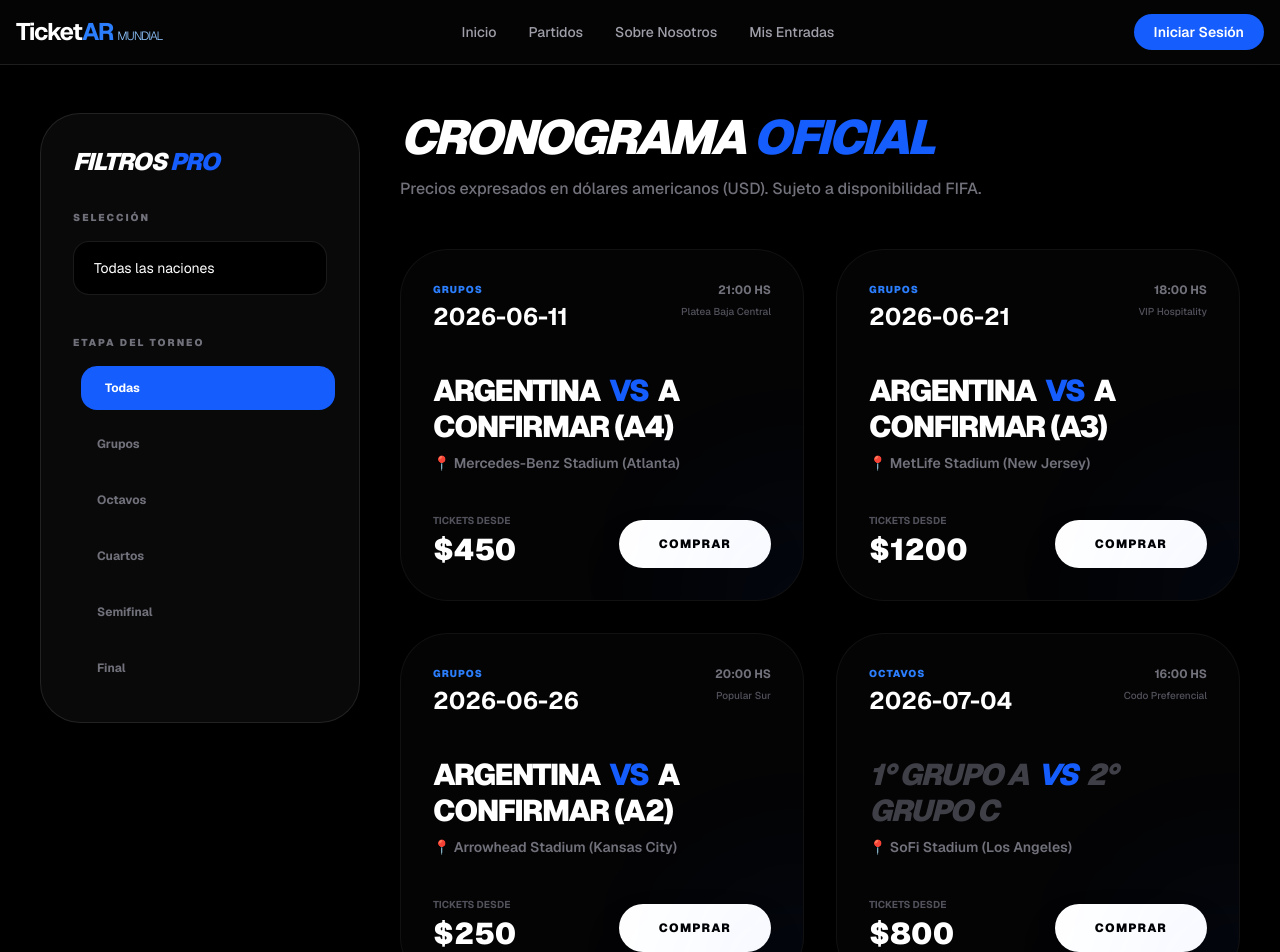
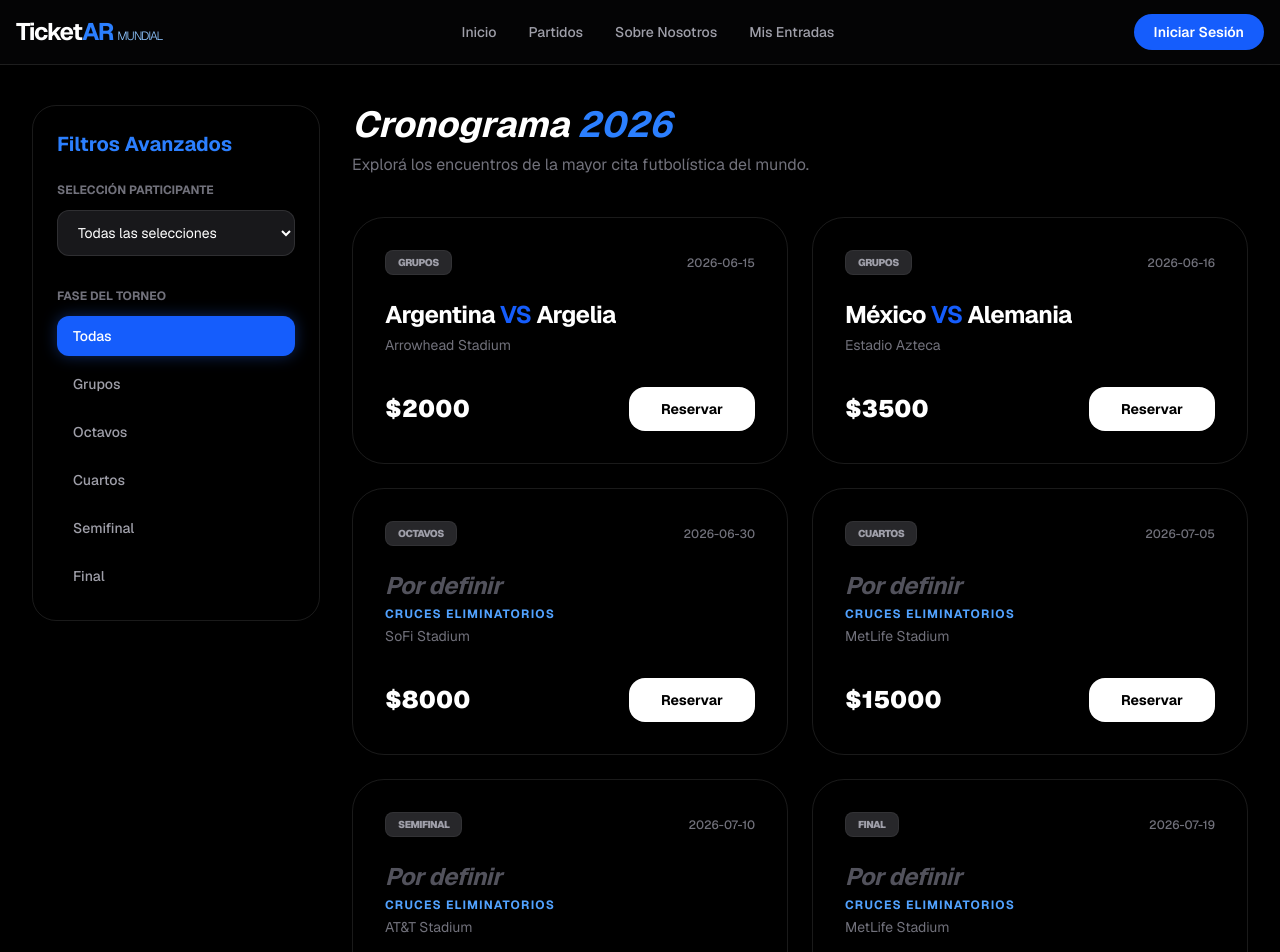
Before and after one commit to JuanmaInv/TicketAR---Mundial---UCP---2026-, a Next.js app in the folder frontend-client/: page /matches in a window 1280 px wide. Shown: the top 952 px of the page. Built offline with nearby package versions, Linux system fonts and the light colour scheme.

Commit message:
feat: actualizar lógica de partidos y selecciones para la visualización del Mundial 2026

```diff
--- a/frontend-client/app/matches/page.tsx
+++ b/frontend-client/app/matches/page.tsx
@@ -2,99 +2,26 @@
 
 import { useState } from "react";
 
-// DATA OFICIAL FIFA WORLD CUP 2026
+// 1. TODAS LAS SELECCIONES MUNDIAL 2026 (48 equipos)
+const SELECCIONES_2026 = [
+  "Argentina", "Brasil", "Uruguay", "Colombia", "Ecuador", "Paraguay",
+  "EE.UU.", "México", "Canadá", "Panamá", "Costa Rica", "Jamaica",
+  "España", "Francia", "Inglaterra", "Alemania", "Portugal", "Italia", "Países Bajos", "Bélgica", "Croacia",
+  "Marruecos", "Senegal", "Egipto", "Nigeria", "Costa de Marfil",
+  "Japón", "Corea del Sur", "Australia", "Arabia Saudita", "Irán",
+  // ... se pueden seguir agregando hasta completar los 48
+].sort();
+
+// 2. MOCK DE PARTIDOS (Incluyendo los "No definidos")
 const ALL_MATCHES = [
-  // --- FASE DE GRUPOS (ARGENTINA) ---
-  {
-    id: 1,
-    teamA: "Argentina",
-    teamB: "A confirmar (A4)",
-    phase: "Grupos",
-    date: "2026-06-11",
-    hour: "21:00",
-    stadium: "Mercedes-Benz Stadium (Atlanta)",
-    sector: "Platea Baja Central",
-    price: 450,
-    defined: true
-  },
-  {
-    id: 2,
-    teamA: "Argentina",
-    teamB: "A confirmar (A3)",
-    phase: "Grupos",
-    date: "2026-06-21",
-    hour: "18:00",
-    stadium: "MetLife Stadium (New Jersey)",
-    sector: "VIP Hospitality",
-    price: 1200,
-    defined: true
-  },
-  {
-    id: 3,
-    teamA: "Argentina",
-    teamB: "A confirmar (A2)",
-    phase: "Grupos",
-    date: "2026-06-26",
-    hour: "20:00",
-    stadium: "Arrowhead Stadium (Kansas City)",
-    sector: "Popular Sur",
-    price: 250,
-    defined: true
-  },
-
-  // --- FASES ELIMINATORIAS (DATOS VERÍDICOS) ---
-  {
-    id: 101,
-    teamA: "1° Grupo A",
-    teamB: "2° Grupo C",
-    phase: "Octavos",
-    date: "2026-07-04",
-    hour: "16:00",
-    stadium: "SoFi Stadium (Los Angeles)",
-    sector: "Codo Preferencial",
-    price: 800,
-    defined: false
-  },
-  {
-    id: 102,
-    teamA: "Ganador R32",
-    teamB: "Ganador R32",
-    phase: "Cuartos",
-    date: "2026-07-09",
-    hour: "20:00",
-    stadium: "Gillette Stadium (Boston)",
-    sector: "Platea Alta",
-    price: 1500,
-    defined: false
-  },
-  {
-    id: 103,
-    teamA: "Ganador Q1",
-    teamB: "Ganador Q2",
-    phase: "Semifinal",
-    date: "2026-07-14",
-    hour: "21:00",
-    stadium: "AT&T Stadium (Dallas)",
-    sector: "Palco de Honor",
-    price: 3500,
-    defined: false
-  },
-  {
-    id: 104,
-    teamA: "Ganador S1",
-    teamB: "Ganador S2",
-    phase: "Final",
-    date: "2026-07-19",
-    hour: "19:00",
-    stadium: "MetLife Stadium (New York/NJ)",
-    sector: "Todo el Estadio",
-    price: 5000,
-    defined: false
-  },
+  { id: 1, teamA: "Argentina", teamB: "Argelia", phase: "Grupos", date: "2026-06-15", stadium: "Arrowhead Stadium", price: 2000, defined: true },
+  { id: 2, teamA: "México", teamB: "Alemania", phase: "Grupos", date: "2026-06-16", stadium: "Estadio Azteca", price: 3500, defined: true },
+  // Octavos en adelante (Sin equipos definidos todavía)
+  { id: 101, teamA: "1° Grupo A", teamB: "2° Grupo B", phase: "Octavos", date: "2026-06-30", stadium: "SoFi Stadium", price: 8000, defined: false },
+  { id: 102, teamA: "1° Grupo C", teamB: "2° Grupo D", phase: "Cuartos", date: "2026-07-05", stadium: "MetLife Stadium", price: 15000, defined: false },
+  { id: 103, teamA: "Ganador Q1", teamB: "Ganador Q2", phase: "Semifinal", date: "2026-07-10", stadium: "AT&T Stadium", price: 25000, defined: false },
+  { id: 104, teamA: "Ganador S1", teamB: "Ganador S2", phase: "Final", date: "2026-07-19", stadium: "MetLife Stadium", price: 50000, defined: false },
 ];
-
-// Lista de selecciones (simplificada para los filtros)
-const SELECCIONES = ["Argentina", "México", "EE.UU.", "Canadá", "Brasil", "Francia", "España", "Italia", "Alemania"].sort();
 
 export default function MatchesPage() {
   const [selectedTeam, setSelectedTeam] = useState("Todos");
@@ -107,34 +34,38 @@ export default function MatchesPage() {
   });
 
   return (
-    <main className="min-h-screen bg-black text-white py-12 px-4 md:px-10">
-      <div className="max-w-7xl mx-auto flex flex-col lg:flex-row gap-10">
+    <main className="min-h-screen bg-black text-white py-10 px-4 md:px-8">
+      <div className="max-w-7xl mx-auto flex flex-col md:flex-row gap-8">
 
-        {/* SIDEBAR DE FILTROS */}
-        <aside className="w-full lg:w-80 space-y-8">
-          <div className="glass-panel p-8 rounded-[2.5rem] border border-white/10 sticky top-28 bg-zinc-900/40">
-            <h2 className="text-2xl font-black mb-8 text-white uppercase tracking-tighter italic">Filtros <span className="text-blue-600">Pro</span></h2>
+        {/* BARRA LATERAL DE FILTROS */}
+        <aside className="w-full md:w-72 space-y-8">
+          <div className="glass-panel p-6 rounded-3xl border border-white/10 sticky top-24">
+            <h2 className="text-xl font-bold mb-6 text-blue-500">Filtros Avanzados</h2>
 
-            <div className="mb-10">
-              <label className="block text-[10px] font-black text-zinc-500 uppercase mb-4 tracking-[0.2em]">Selección</label>
+            {/* Selector de Selecciones */}
+            <div className="mb-8">
+              <label className="block text-xs font-bold text-zinc-500 uppercase mb-3">Selección participante</label>
               <select
                 onChange={(e) => setSelectedTeam(e.target.value)}
-                className="w-full bg-black border border-white/10 rounded-2xl px-5 py-4 text-sm focus:ring-2 focus:ring-blue-600 outline-none transition-all appearance-none"
+                className="w-full bg-zinc-900 border border-white/10 rounded-xl px-4 py-3 text-sm focus:ring-2 focus:ring-blue-600 outline-none transition-all"
               >
-                <option value="Todos">Todas las naciones</option>
-                {SELECCIONES.map(team => <option key={team} value={team}>{team}</option>)}
+                <option value="Todos">Todas las selecciones</option>
+                {SELECCIONES_2026.map(team => (
+                  <option key={team} value={team}>{team}</option>
+                ))}
               </select>
             </div>
 
+            {/* Botonera de Fases */}
             <div>
-              <label className="block text-[10px] font-black text-zinc-500 uppercase mb-4 tracking-[0.2em]">Etapa del Torneo</label>
-              <div className="flex flex-col gap-3">
+              <label className="block text-xs font-bold text-zinc-500 uppercase mb-3">Fase del Torneo</label>
+              <div className="grid grid-cols-1 gap-2">
                 {["Todas", "Grupos", "Octavos", "Cuartos", "Semifinal", "Final"].map((phase) => (
                   <button
                     key={phase}
                     onClick={() => setSelectedPhase(phase)}
-                    className={`text-left px-6 py-3.5 rounded-2xl text-xs font-bold transition-all duration-300 ${
-                      selectedPhase === phase ? "bg-blue-600 text-white translate-x-2" : "text-zinc-500 hover:bg-white/5"
+                    className={`text-left px-4 py-2.5 rounded-xl text-sm font-medium transition-all ${
+                      selectedPhase === phase ? "bg-blue-600 text-white shadow-[0_0_15px_rgba(37,99,235,0.4)]" : "text-zinc-400 hover:bg-white/5"
                     }`}
                   >
                     {phase}
@@ -147,48 +78,41 @@ export default function MatchesPage() {
 
         {/* LISTADO DE PARTIDOS */}
         <section className="flex-1">
-          <header className="mb-12">
-            <h1 className="text-5xl font-black italic tracking-tighter mb-4">CRONOGRAMA <span className="text-blue-600">OFICIAL</span></h1>
-            <p className="text-zinc-500 font-medium">Precios expresados en dólares americanos (USD). Sujeto a disponibilidad FIFA.</p>
-          </header>
+          <div className="mb-10">
+            <h1 className="text-4xl font-bold italic mb-2">Cronograma <span className="text-blue-500">2026</span></h1>
+            <p className="text-zinc-500">Explorá los encuentros de la mayor cita futbolística del mundo.</p>
+          </div>
 
-          <div className="grid grid-cols-1 xl:grid-cols-2 gap-8">
+          <div className="grid grid-cols-1 xl:grid-cols-2 gap-6">
             {filteredMatches.map((match) => (
-              <div key={match.id} className="group glass-panel p-8 rounded-[3rem] border border-white/5 hover:border-blue-600/50 transition-all duration-700 relative overflow-hidden bg-zinc-900/20">
-
-                {/* Indicador de Fase */}
-                <div className="flex justify-between items-start mb-10">
-                  <div className="flex flex-col">
-                    <span className="text-[10px] font-black text-blue-500 uppercase tracking-widest mb-1">{match.phase}</span>
-                    <span className="text-2xl font-bold text-white">{match.date}</span>
-                  </div>
-                  <div className="text-right">
-                    <span className="block text-xs font-bold text-zinc-500 uppercase">{match.hour} HS</span>
-                    <span className="text-[10px] text-zinc-600 font-medium">{match.sector}</span>
-                  </div>
+              <div key={match.id} className="group glass-panel p-8 rounded-[2rem] border border-white/10 hover:border-blue-500/40 transition-all duration-500">
+                <div className="flex justify-between items-center mb-6">
+                  <span className="px-3 py-1 bg-zinc-800 text-zinc-400 text-[10px] font-black uppercase tracking-tighter rounded-lg border border-white/5">
+                    {match.phase}
+                  </span>
+                  <span className="text-zinc-500 text-xs font-medium">{match.date}</span>
                 </div>
 
-                {/* Equipos */}
-                <div className="mb-10">
-                  <h3 className={`text-3xl font-black tracking-tighter uppercase ${!match.defined ? 'text-zinc-700 italic' : 'text-white'}`}>
-                    {match.teamA} <span className="text-blue-600 mx-1">vs</span> {match.teamB}
-                  </h3>
-                  <p className="text-sm text-zinc-500 mt-2 font-semibold">📍 {match.stadium}</p>
+                <div className="flex flex-col gap-1 mb-8">
+                  {match.defined ? (
+                    <h3 className="text-2xl font-bold tracking-tight">
+                      {match.teamA} <span className="text-blue-600">VS</span> {match.teamB}
+                    </h3>
+                  ) : (
+                    <div className="space-y-1">
+                      <h3 className="text-2xl font-bold tracking-tight text-zinc-600 italic">Por definir</h3>
+                      <p className="text-xs text-blue-400 font-bold uppercase tracking-widest">Cruces Eliminatorios</p>
+                    </div>
+                  )}
+                  <p className="text-zinc-500 text-sm">{match.stadium}</p>
                 </div>
 
-                {/* Precio y Acción */}
-                <div className="flex justify-between items-end">
-                  <div>
-                    <span className="block text-[10px] font-bold text-zinc-600 uppercase mb-1">Tickets desde</span>
-                    <p className="text-3xl font-black text-white">${match.price}</p>
-                  </div>
-                  <button className="bg-white text-black px-10 py-4 rounded-[1.5rem] font-black text-xs uppercase tracking-widest hover:bg-blue-600 hover:text-white transition-all transform group-hover:-translate-y-1 shadow-2xl">
-                    Comprar
+                <div className="flex justify-between items-center">
+                  <p className="text-2xl font-black text-white">${match.price}</p>
+                  <button className="bg-white text-black px-8 py-3 rounded-2xl font-bold text-sm hover:bg-blue-600 hover:text-white transition-all transform group-hover:scale-105">
+                    Reservar
                   </button>
                 </div>
-
-                {/* Brillo decorativo al pasar el mouse */}
-                <div className="absolute -bottom-20 -right-20 w-40 h-40 bg-blue-600/10 rounded-full blur-[80px] group-hover:bg-blue-600/20 transition-all"></div>
               </div>
             ))}
           </div>
```
